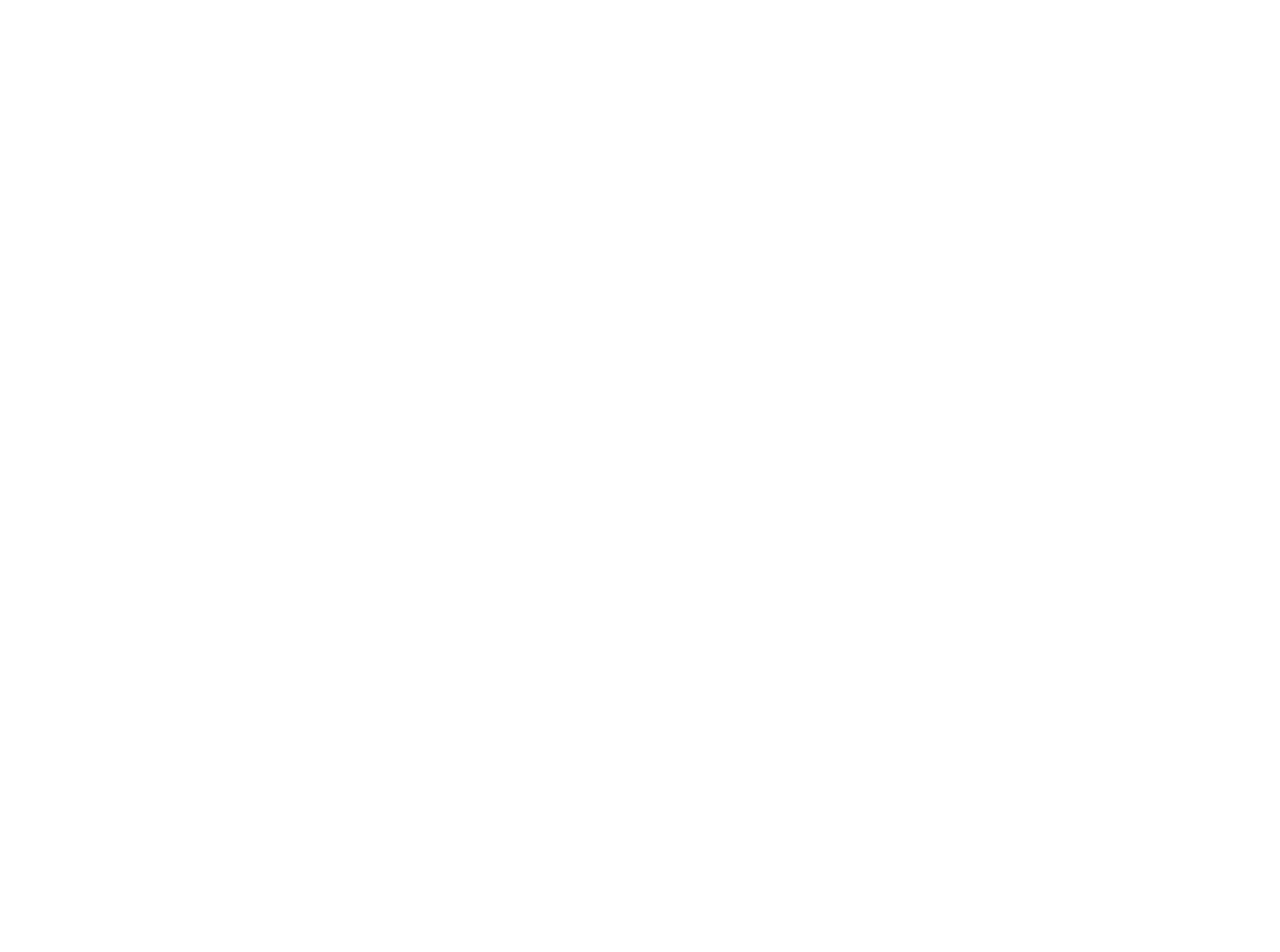
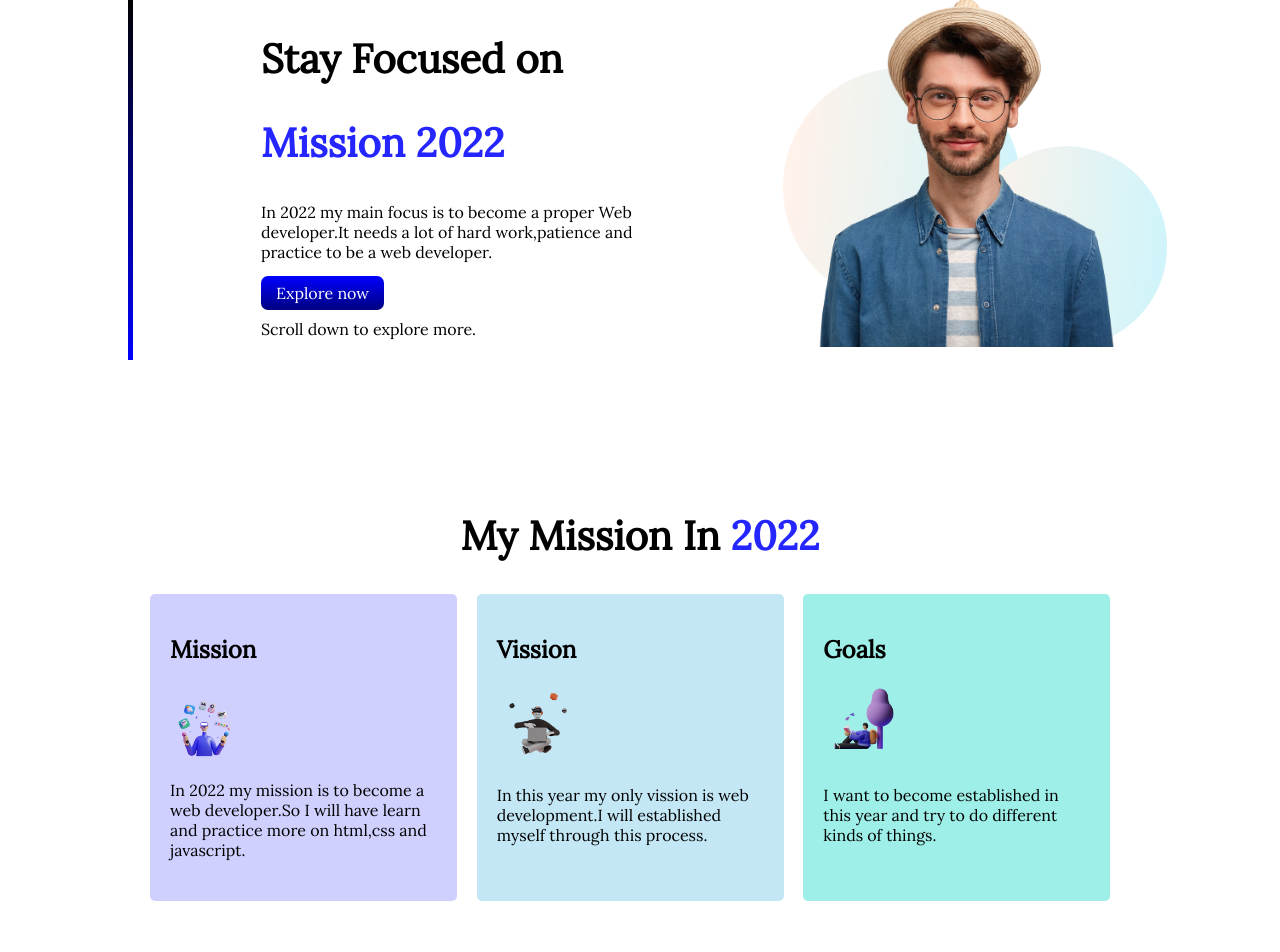
Before and after one commit to afrin100/My-first-project, a plain HTML site: page index.html in a window 1280 px wide. Shown: the top 952 px of the page. Before the commit the page ends 800 px from the top, so only its background shows below. Drawn offline with Linux system fonts and the light colour scheme; a web font is replaced by a local one.

Commit message:
all section added

```diff
--- a/index.html
+++ b/index.html
@@ -7,10 +7,75 @@
     <meta name="viewport" content="width=device-width, initial-scale=1.0">
     <title>My First Project</title>
     <link rel="stylesheet" href="style.css">
+    <link rel="preconnect" href="https://fonts.googleapis.com">
+    <link rel="preconnect" href="https://fonts.gstatic.com" crossorigin>
+    <link href="https://fonts.googleapis.com/css2?family=Lora&family=Luxurious+Roman&family=Poppins:ital@1&display=swap"
+        rel="stylesheet">
 </head>
 
 <body>
+    <section class="flexible-area">
+        <div id="border" class="width">
+            <h1>Stay Focused on</h1>
+            <h1 class="blue-color">Mission 2022</h1>
+            <p>In 2022 my main focus is to become a proper Web developer.It needs a lot of hard work,patience and
+                practice to be a web developer.</p>
+            <a class="button" href="https://www.programming-hero.com/">Explore now </a>
 
+            <p>Scroll down to explore more.</p>
+        </div>
+        <div class="width">
+            <img src="images/person/person-4.png" alt="">
+        </div>
+    </section>
+    <section class="mission-area">
+        <h1 id="center">My Mission In <span class="blue-color">2022</span></h1>
+        <div class="flexible-area">
+
+            <div id="first-image" class="mission">
+                <h2>Mission</h2>
+                <img src="images/illustrators/illustrator-1.png" alt="">
+
+                <p>In 2022 my mission is to become a web developer.So I will have learn and practice more on html,css
+                    and
+                    javascript.</p>
+            </div>
+            <div id="second-image" class="mission">
+                <h2>Vission</h2>
+                <img src="images/illustrators/illustrator-2.png" alt="">
+                <p>In this year my only vission is web development.I will established myself through this process.</p>
+            </div>
+            <div id="third-image" class="mission">
+                <h2>Goals</h2>
+                <img src="images/illustrators/illustrator-3.png" alt="">
+                <p>I want to become established in this year and try to do different kinds of things.</p>
+            </div>
+        </div>
+    </section>
+    <section class="third-section flexible-area ">
+        <div class="width">
+            <img src="images/pictures/coding.png" alt="">
+        </div>
+        <div class="width">
+            <h1>Develope</h1>
+            <h1>Without limit</h1>
+            <p>I always wanted to see myself where I can work comfortably.And web development is such a work that I can
+                do anywhere.So I wanted to do freelacing in near future.</p>
+            <a class="button" href="https://www.programming-hero.com/">Read the Documentation </a>
+        </div>
+    </section>
+    <section class="flexible-area fourth-section ">
+        <div class="width">
+            <h1>practice</h1>
+            <h1>Without limit</h1>
+            <p>Web development journey is not that easy.We need practice continuously and work hard for it.Without
+                practice we can't get a good result.</p>
+            <a class="button" href="https://www.programming-hero.com/">Read the Documentation </a>
+        </div>
+        <div class="width">
+            <img src="images/pictures/project.png" alt="">
+        </div>
+    </section>
 </body>
 
 </html>
--- a/style.css
+++ b/style.css
@@ -0,0 +1,88 @@
+body{
+    font-family: 'Lora', serif;
+    margin:0%
+}
+p{
+    text-align:left;
+    padding-bottom: 5px;
+}
+
+h1{
+    font-size: 40px;
+    text-align: left;
+}
+
+.blue-color{
+    color:rgba(0, 0, 255, 0.856);
+}
+.flexible-area{
+    display: flex;
+}
+.width{
+    width: 30%;
+    padding-left: 10%;
+    margin-left: 10px;
+
+
+}
+.width img{
+    width: 100%;
+}
+#border{
+    border-left: 5px solid;
+    border-image: linear-gradient(black,blue);
+    border-image-slice: 1;
+    margin-left: 10%;
+
+
+}
+.button{
+    text-decoration: none;
+    color: white;
+    background-image: linear-gradient(blue,navy);
+    padding: 7px 15px;
+    border-radius: 7px;
+}
+.mission{
+    width: 30%;
+}
+.mission img{
+    width:30%;
+}
+ .mission-area{
+    margin: 150px;
+}
+#first-image{
+    background-color: rgba(0, 0, 255, 0.185);
+    padding: 20px;
+    border-radius: 5px;
+    margin-right: 2%;
+}
+#second-image{
+    background-color: rgba(135, 207, 235, 0.493);
+    padding: 20px;
+    border-radius: 5px;
+    margin-right: 2%;
+}
+#third-image{
+    background-color: rgba(64, 224, 208, 0.507);
+    padding: 20px;
+    border-radius: 5px;
+    margin-right: 2%;
+}
+#center{
+    text-align: center;
+}
+.third-section{
+    background-image: url(images/shapes/shape-7.png);
+    background-repeat: no-repeat;
+    background-position: left;
+    background-size: 15%;
+}
+.fourth-section{
+    margin-top: 150px;
+    background-image: url(images/shapes/shape-7.png);
+    background-repeat: no-repeat;
+    background-position: right;
+    background-size: 15%;
+}
```
Also changed, not shown: 1 other file.
